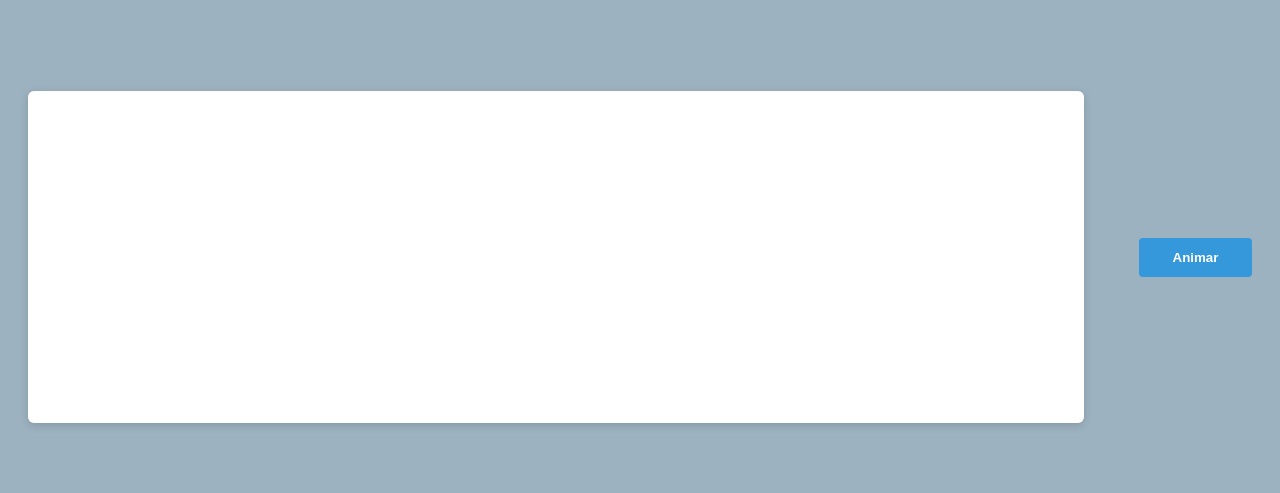
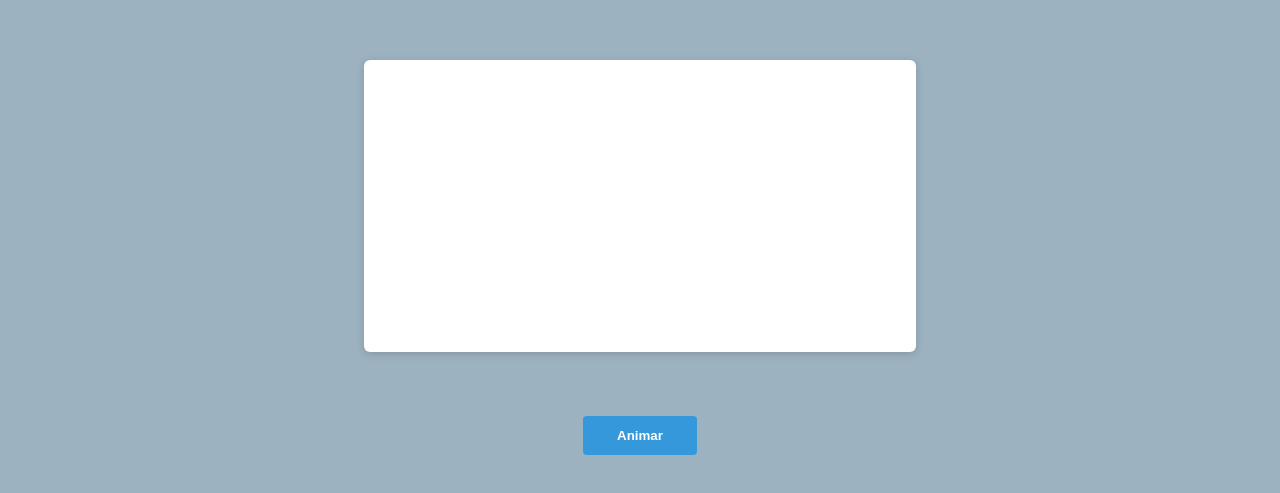
Before and after one commit to UnirCs/DRA-GLOBAL, a website: page tema02/sesion-03/ejercicios/ej03/ej03-start.html in a window 1280 px wide. Shown: the part 143-636 px from the top of the page. Drawn offline with Linux system fonts and the light colour scheme.

Commit message:
Ajustes de estilo

```diff
--- a/tema02/sesion-03/ejercicios/ej03/ej03-start.html
+++ b/tema02/sesion-03/ejercicios/ej03/ej03-start.html
@@ -1,20 +1,22 @@
-<!DOCTYPE html>
+<!doctype html>
 <html lang="es">
   <head>
-    <meta charset="utf-8">
-    <meta name="viewport" content="width=device-width, initial-scale=1">
+    <meta charset="utf-8" />
+    <meta name="viewport" content="width=device-width, initial-scale=1" />
     <title>Ejercicio 3 · Un clic la pone en marcha</title>
     <style>
-        body{
+      body {
         margin: 0;
         padding: 0;
         background-color: #9db2c1;
       }
-        .playground{
+      .playground {
         display: flex;
         height: 100vh;
-            justify-content: space-around;
+        flex-direction: column;
+        justify-content: center;
         align-items: center;
+        gap: 4rem;
       }
       .animation-box {
         border: 0;
@@ -27,23 +29,20 @@
         align-items: center;
         border-radius: 4px;
       }
-        .card{
+      .card {
         padding: 1em;
-            box-shadow: 0 2px 8px 0 rgba(0, 0, 0, .16);
+        box-shadow: 0 2px 8px 0 rgba(0, 0, 0, 0.16);
         background-color: #fff;
         border-radius: 6px;
-            width: 80%;
-            height: 300px;
+        width: min(80%, 520px);
+        height: 260px;
       }
     </style>
   </head>
   <body>
     <div class="playground">
-    <div class="card" id="card">
-    </div>
-    <button type="button" id="boton" class="animation-box">
-        Animar
-    </button>
+      <div class="card" id="card"></div>
+      <button type="button" id="boton" class="animation-box">Animar</button>
     </div>
   </body>
 </html>
```
Also changed, not shown: tema02/sesion-03/ejercicios/ej02/ej02-start.html (+3 -3 lines), tema02/sesion-03/ejercicios/ej02/ej02.html (+67 -23 lines), tema02/sesion-03/ejercicios/ej03/ej03.html (+5 -3 lines), tema02/sesion-03/ejercicios/ej04/ej04-start.html (+5 -3 lines), tema02/sesion-03/ejercicios/ej04/ej04.html (+5 -3 lines), tema02/sesion-03/ejercicios/ej05/ej05-start.html (+5 -3 lines), tema02/sesion-03/ejercicios/ej05/ej05.html (+5 -3 lines). Lines whose indentation alone changed are shown as unchanged.
